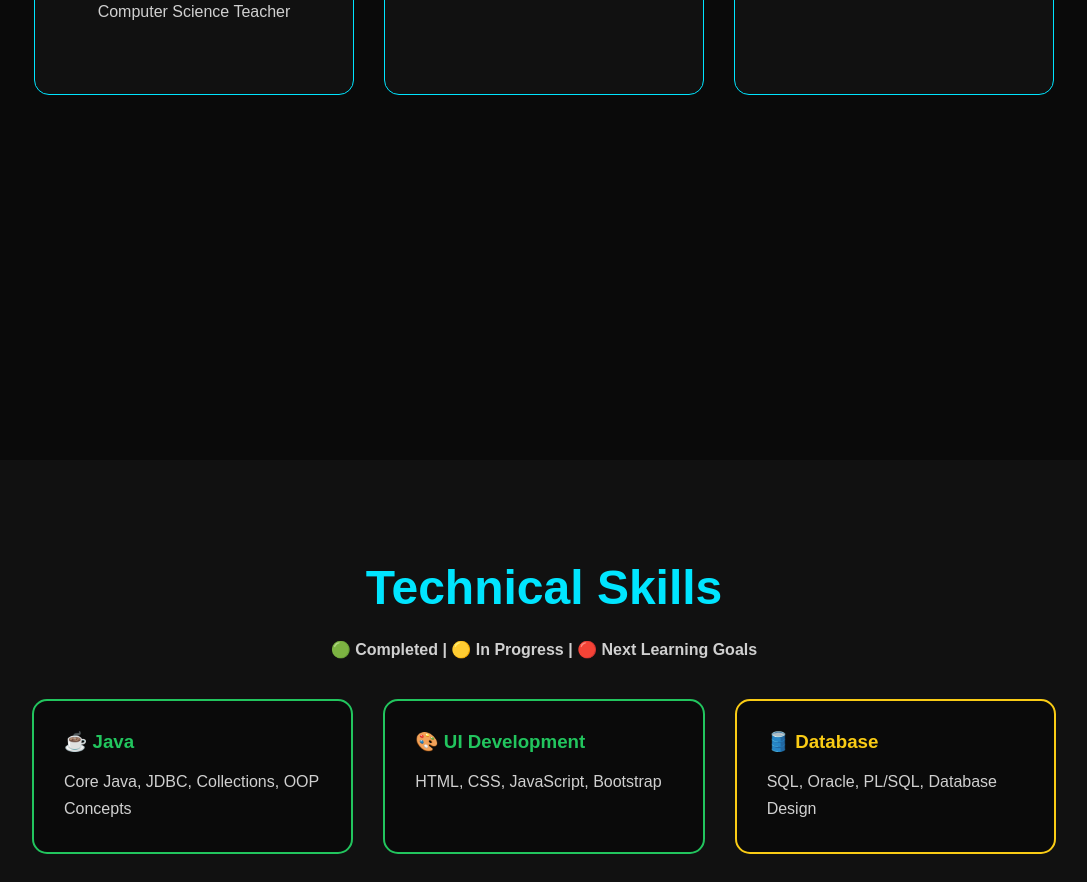
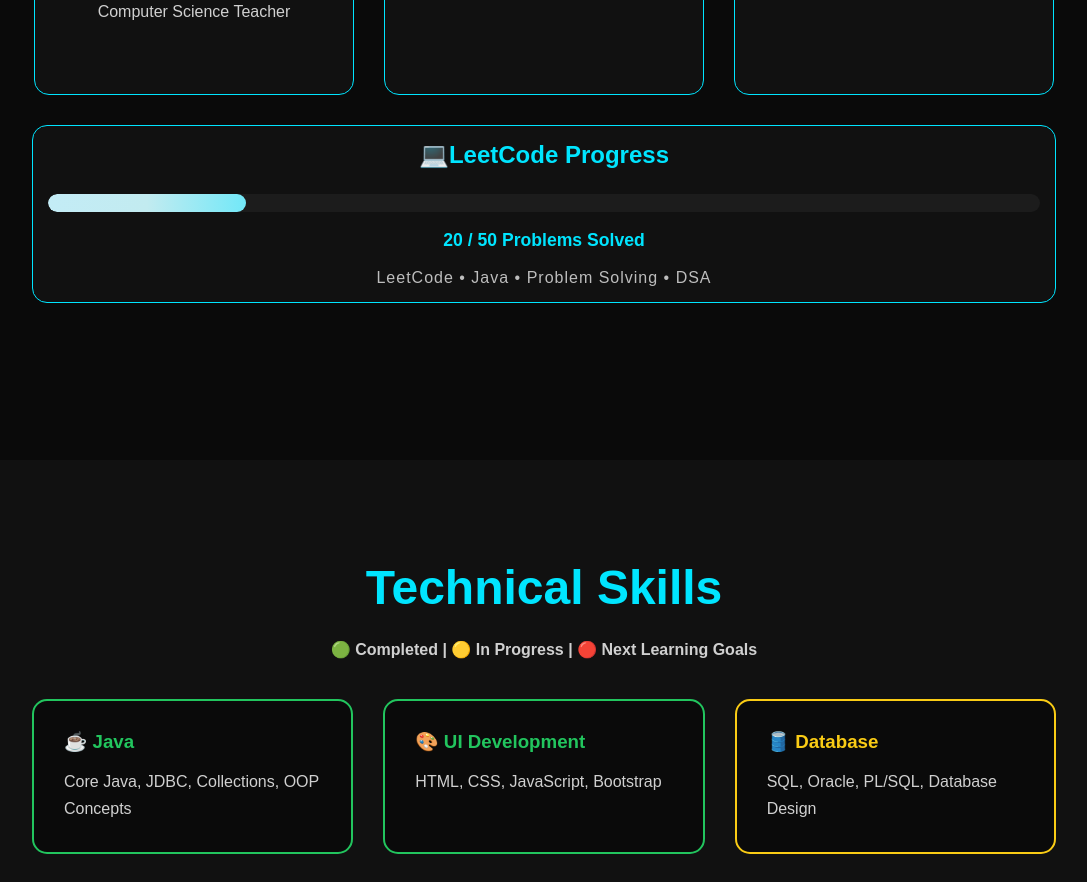
Before and after one commit to mohitkr56/anand-kumar-saha-portfolio, a React (Vite) app: page / in a window 1280 px wide. Shown: the part 1940-2822 px from the top of the page, without its empty margins (96-1183 px from the left). Built offline with nearby package versions, Linux system fonts and the light colour scheme.

Commit message:
Added LeetCode progress tracker and portfolio updates

```diff
--- a/src/App.css
+++ b/src/App.css
@@ -730,6 +730,8 @@ body {
   grid-column:2/3;
 }
 
+
+
 /* ================= FOOTER ================= */
 .footer{
   background:#0a0a0a;
@@ -742,3 +744,57 @@ body {
   margin:5px 0;
   color:#bdbdbd;
 }
+
+/* ================= CODING JOURNEY ================= */
+
+.coding-progress{
+  margin-top:30px;
+  background:#111;
+  border:1.5px solid #00e5ff;
+  border-radius:15px;
+  padding:15px;
+  text-align:center;
+}
+
+.coding-progress h3{
+  color:#00e5ff;
+  font-size:1.5rem;
+  margin-bottom:25px;
+}
+
+.progress-bar{
+  width:100%;
+  height:18px;
+  background:#1c1c1c;
+  border-radius:50px;
+  overflow:hidden;
+}
+
+.progress-fill{
+  height:100%;
+  width:40%;
+  background:linear-gradient(
+    90deg,
+    #c3ecf6,
+    #c2ebf0,
+    #72e8f8
+  );
+  border-radius:50px;
+}
+
+.progress-stats{
+  margin-top:18px;
+}
+
+.progress-stats span{
+  color:#00e5ff;
+  font-size:1.1rem;
+  font-weight:700;
+}
+
+.coding-desc{
+  margin-top:18px;
+  color:#bdbdbd;
+  font-size:1rem;
+  letter-spacing:1px;
+}
--- a/src/components/Journey.jsx
+++ b/src/components/Journey.jsx
@@ -31,6 +31,27 @@ function Journey() {
 
       </div>
 
+      <div className="coding-progress">
+
+        <h3>💻LeetCode Progress</h3>
+
+        <div className="progress-bar">
+          <div
+            className="progress-fill"
+            style={{ width: "20%" }}
+          ></div>
+        </div>
+
+        <div className="progress-stats">
+          <span>20 / 50 Problems Solved</span>
+        </div>
+
+        <p className="coding-desc">
+          LeetCode • Java • Problem Solving • DSA
+        </p>
+
+      </div>
+
     </section>
   );
 }
--- a/src/components/Skills.jsx
+++ b/src/components/Skills.jsx
@@ -46,6 +46,8 @@ function Skills() {
   <h3>☁️ AWS</h3>
   <p>Cloud Fundamentals, EC2, S3, Deployment Basics</p>
 </div>
+
+
       </div>
 
     </section>
```
